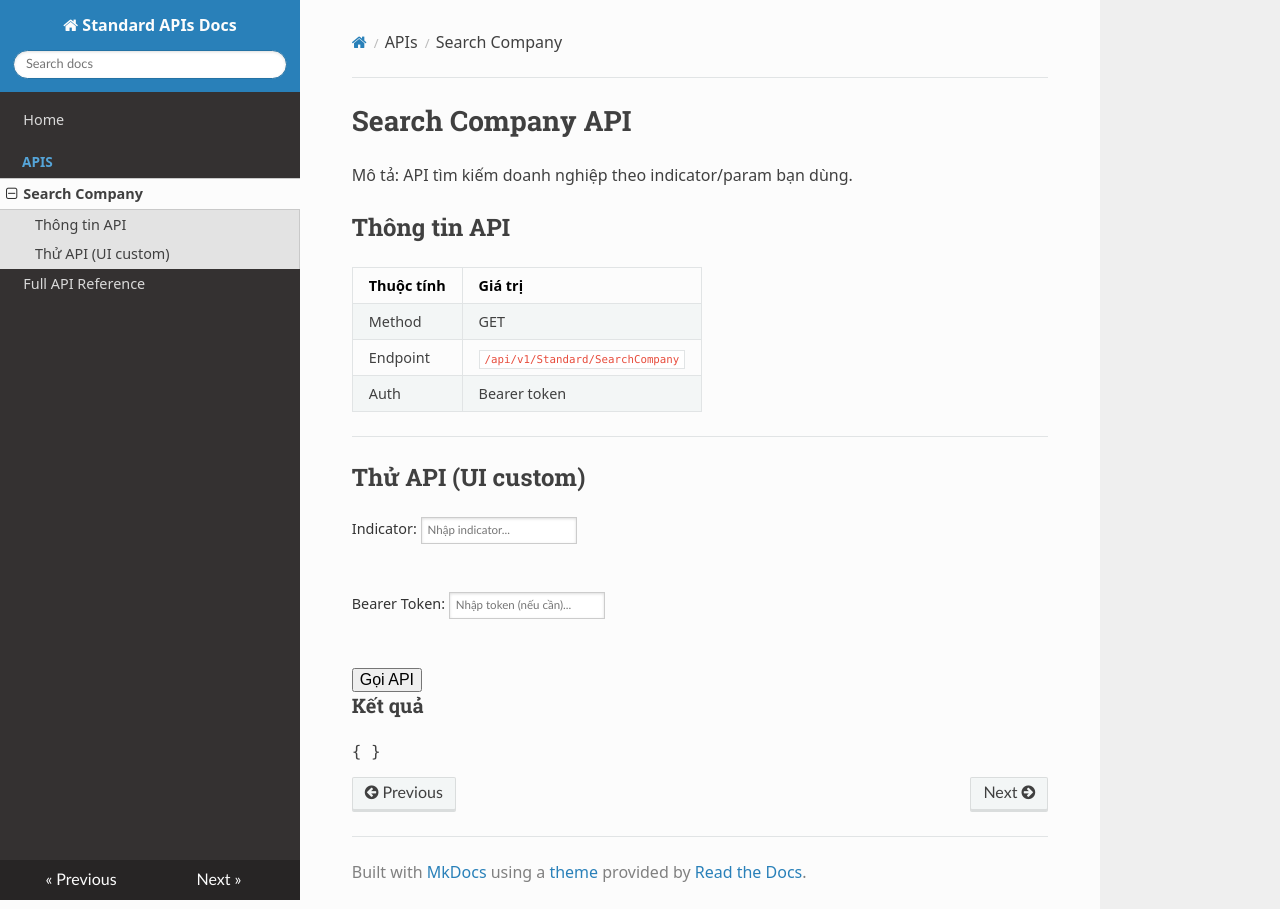
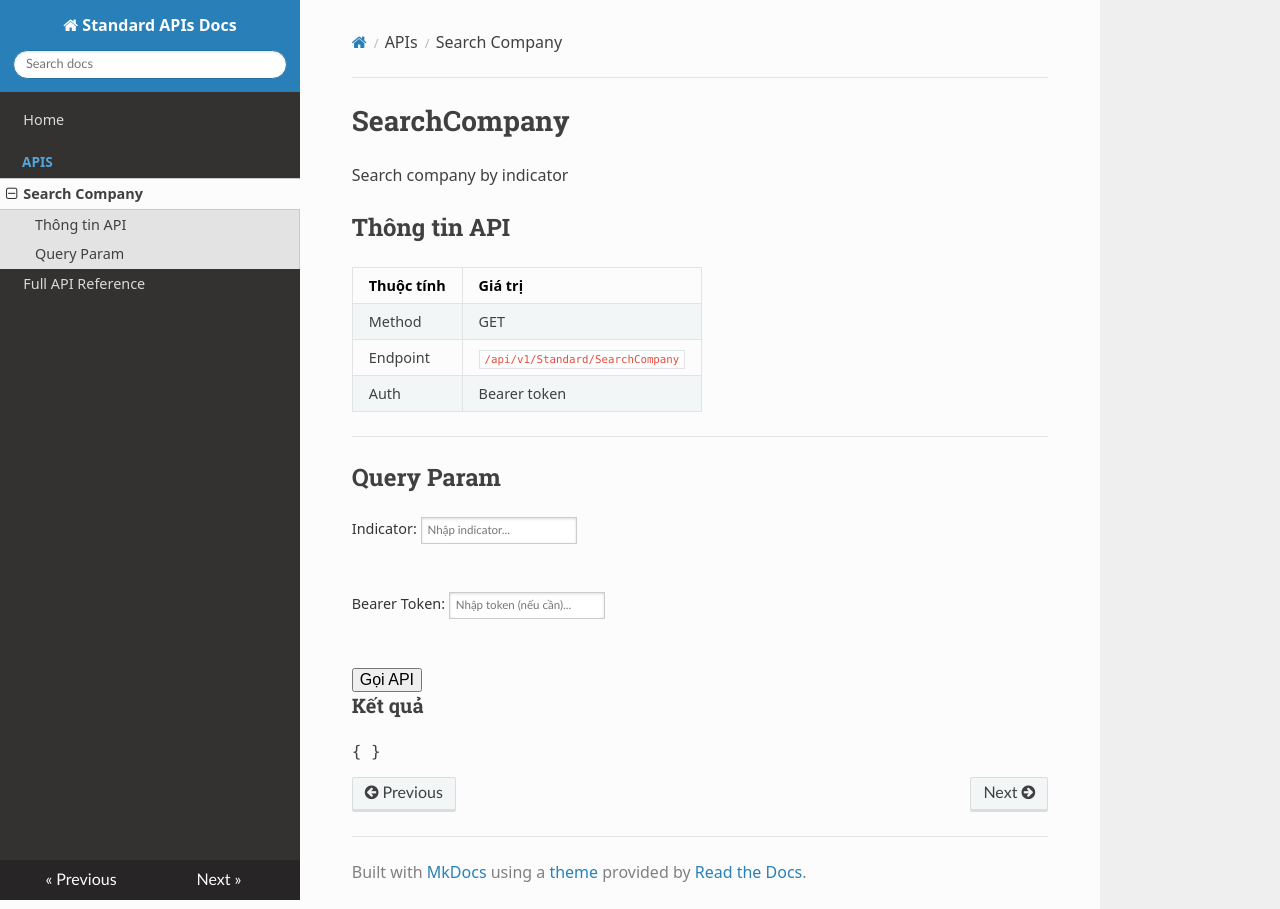
Before and after one commit to Truan-134340/Standard-APIs, an MkDocs documentation site: the page built from docs/search-company.md, in a window 1280 px wide. Built offline with MkDocs 1.6.1, drawn with Linux system fonts in a browser that asks for light colours; nearby versions of some CDN libraries.

Commit message:
Update search-company.md

```diff
--- a/docs/search-company.md
+++ b/docs/search-company.md
@@ -1,6 +1,5 @@
-# Search Company API
-
-Mô tả: API tìm kiếm doanh nghiệp theo indicator/param bạn dùng.
+# SearchCompany
+Search company by indicator
 
 ## Thông tin API
 
@@ -12,7 +11,7 @@ Mô tả: API tìm kiếm doanh nghiệp theo indicator/param bạn dùng.
 
 ---
 
-## Thử API (UI custom)
+## Query Param
 
 <div id="search-company-ui">
   <label>
```
